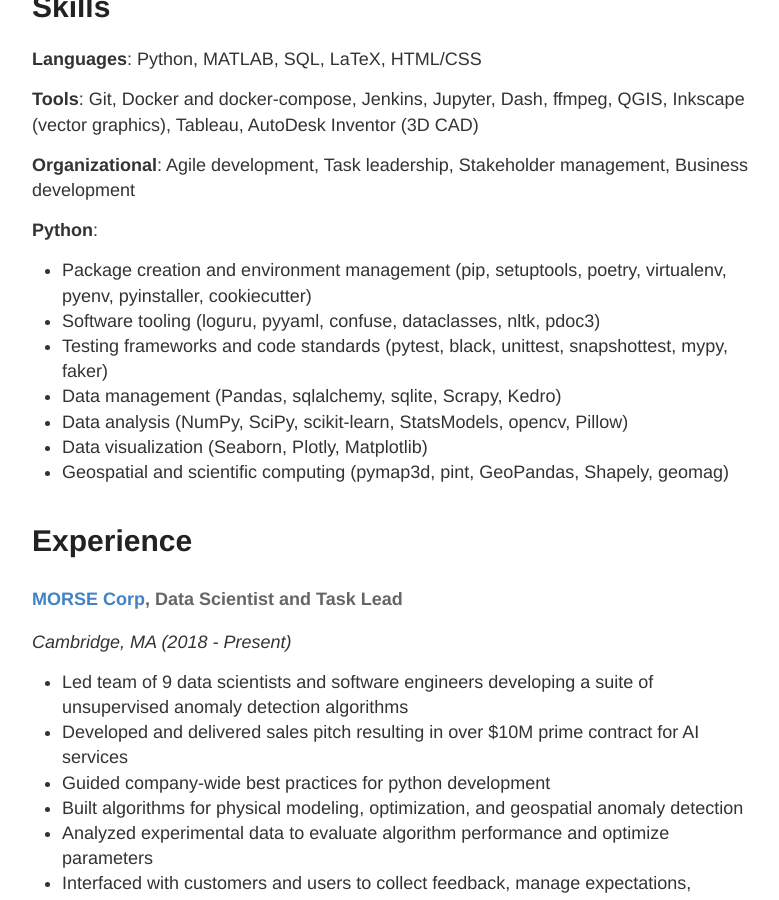
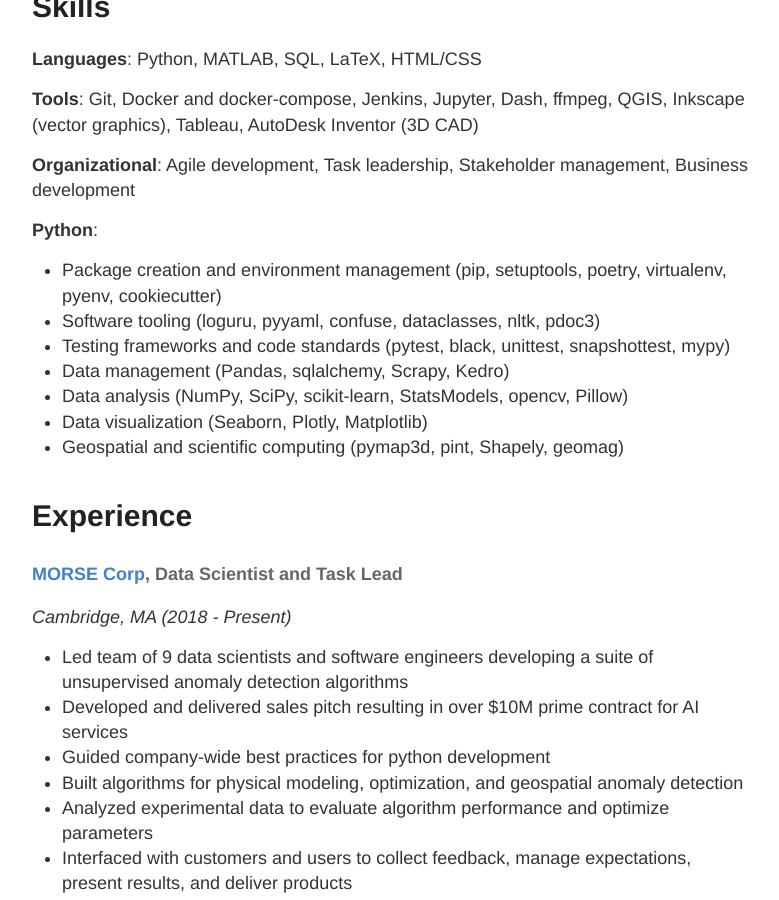
Before and after one commit to lenabradley/lenabradley.github.io, a Jekyll site: the page built from about.md, in a window 1280 px wide and 900 px high, scrolled down 764 px. Shown: the whole window, without its empty margins (248-1027 px from the left). Built offline with Jekyll 4.4.1, drawn with Linux system fonts in a browser that asks for light colours; some of the changed text lies outside the part shown.

Commit message:
update resume

```diff
--- a/about.md
+++ b/about.md
@@ -27,13 +27,13 @@ B.S. with Honors in Physics, Minors in Biomedical Engineering & Mathematics
 **Organizational**: Agile development, Task leadership, Stakeholder management, Business development
 
 **Python**:
-* Package creation and environment management (pip, setuptools, poetry, virtualenv, pyenv, pyinstaller, cookiecutter)
+* Package creation and environment management (pip, setuptools, poetry, virtualenv, pyenv, cookiecutter)
 * Software tooling (loguru, pyyaml, confuse, dataclasses, nltk, pdoc3)
-* Testing frameworks and code standards (pytest, black, unittest, snapshottest, mypy, faker)
-* Data management (Pandas, sqlalchemy, sqlite, Scrapy, Kedro)
+* Testing frameworks and code standards (pytest, black, unittest, snapshottest, mypy)
+* Data management (Pandas, sqlalchemy, Scrapy, Kedro)
 * Data analysis (NumPy, SciPy, scikit-learn, StatsModels, opencv, Pillow)
 * Data visualization (Seaborn, Plotly, Matplotlib)
-* Geospatial and scientific computing (pymap3d, pint, GeoPandas, Shapely, geomag)
+* Geospatial and scientific computing (pymap3d, pint, Shapely, geomag)
 
 
 # Experience
@@ -95,7 +95,7 @@ _Undergraduate Researcher, University of Pennsylvania, Philadelphia, PA (2009 -
 * Simulated measurement biases of existing dosimeters from first-principles using MATLAB
 
 # Select Publications
-* (2020) __L.R. Bartell_ et al. Mitoprotective therapy prevents rapid, strain‐dependent mitochondrial dysfunction after articular cartilage injury. Journal of Orthopaedic Research 38(6), 1257-1267.
+* (2020) __L.R. Bartell__ et al. Mitoprotective therapy prevents rapid, strain‐dependent mitochondrial dysfunction after articular cartilage injury. Journal of Orthopaedic Research 38(6), 1257-1267.
 * (2018) __L.R. Bartell__ et al. Local and global measurements show that damage initiation in articular cartilage is inhibited by the surface layer and has significant rate dependence. Journal of Biomechanics 72, 63-70.
 * (2017) J.M. Middendorf, et al. In vitro culture increases mechanical stability of human tissue engineered cartilage constructs by prevention of microscale scaffold buckling. Journal of Biomechanics 64, 77-84
 * (2017) __L.R. Bartell__, et al. Three-dimensional microscale flow of polymer coatings on glass during indentation. MRS Communications 7, 896-903
```
